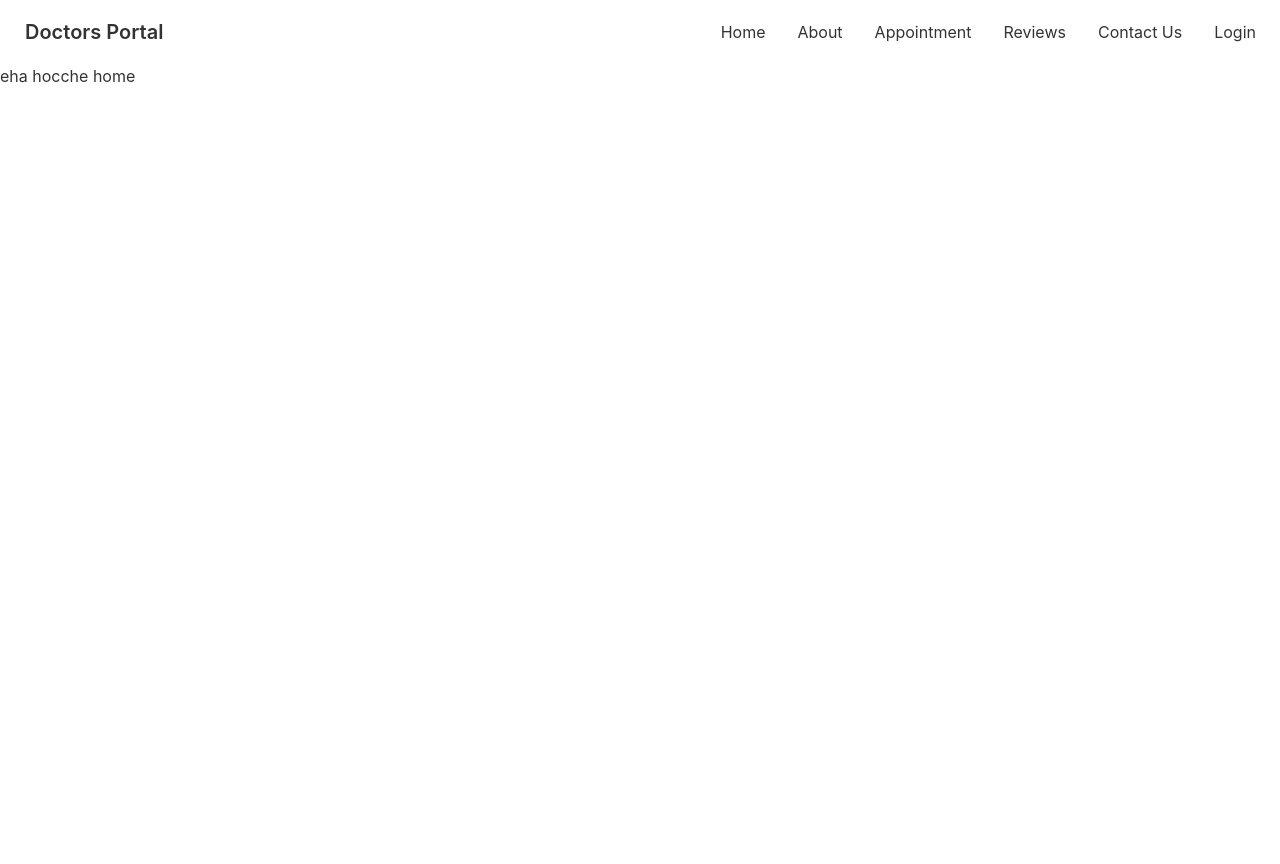
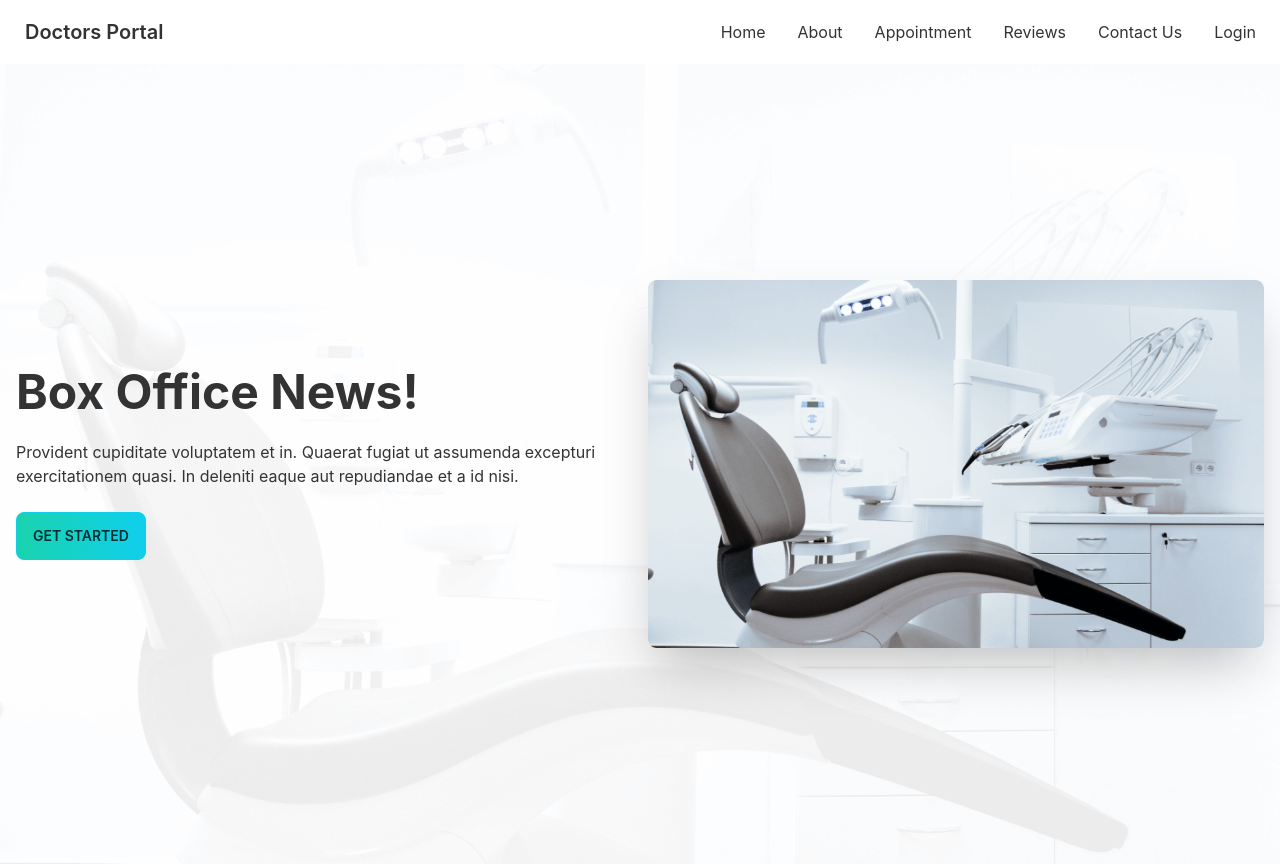
Before and after one commit to ifty03/doctor-portal-client, a React (Create React App) app: page / in a window 1280 px wide. Before the commit the page ends 800 px from the top, so only its background shows below. Built offline with nearby package versions, Linux system fonts and the light colour scheme.

Commit message:
banner added

```diff
--- /dev/null
+++ b/src/Pages/Home/Banner/Banner.js
@@ -0,0 +1,29 @@
+import React from "react";
+import chair from "../../../assets/images/chair.png";
+import bgiImage from "../../../assets/images/bg.png";
+
+const Banner = () => {
+  return (
+    <div
+      style={{ backgroundImage: `url(${bgiImage})` }}
+      class="hero min-h-screen"
+    >
+      <div class="hero-content grid grid-cols-1 md:grid-cols-2">
+        <div>
+          <h1 class="text-5xl font-bold">Box Office News!</h1>
+          <p class="py-6">
+            Provident cupiditate voluptatem et in. Quaerat fugiat ut assumenda
+            excepturi exercitationem quasi. In deleniti eaque aut repudiandae et
+            a id nisi.
+          </p>
+          <button class="btn btn-primary  bg-gradient-to-r from-secondary to-primary hover:bg-gradient-to-r hover:from-primary hover:to-secondary">
+            Get Started
+          </button>
+        </div>
+        <img src={chair} class="w-full rounded-lg shadow-2xl" />
+      </div>
+    </div>
+  );
+};
+
+export default Banner;
--- a/src/Pages/Home/Home.js
+++ b/src/Pages/Home/Home.js
@@ -1,9 +1,10 @@
 import React from "react";
+import Banner from "./Banner/Banner";
 
 const Home = () => {
   return (
     <div>
-      <h3>eha hocche home</h3>
+      <Banner />
     </div>
   );
 };
```
